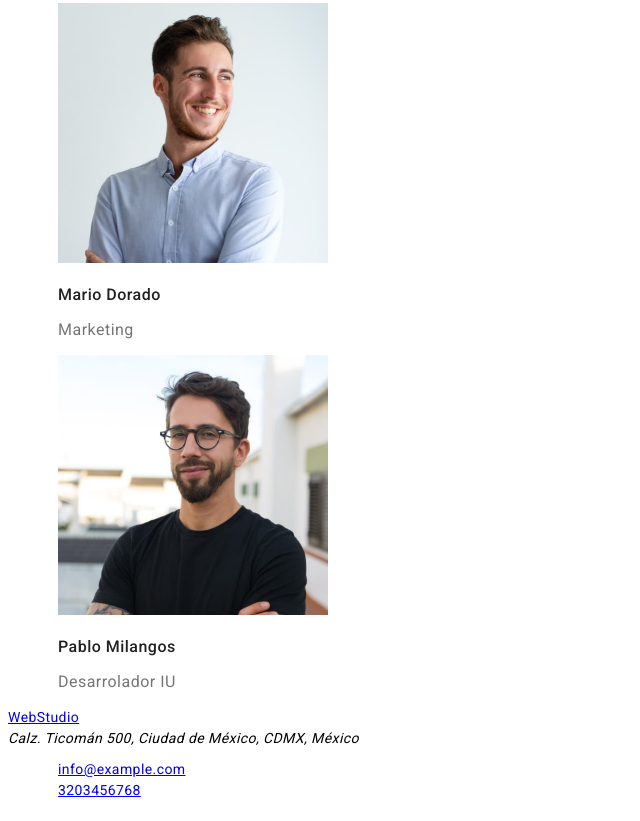
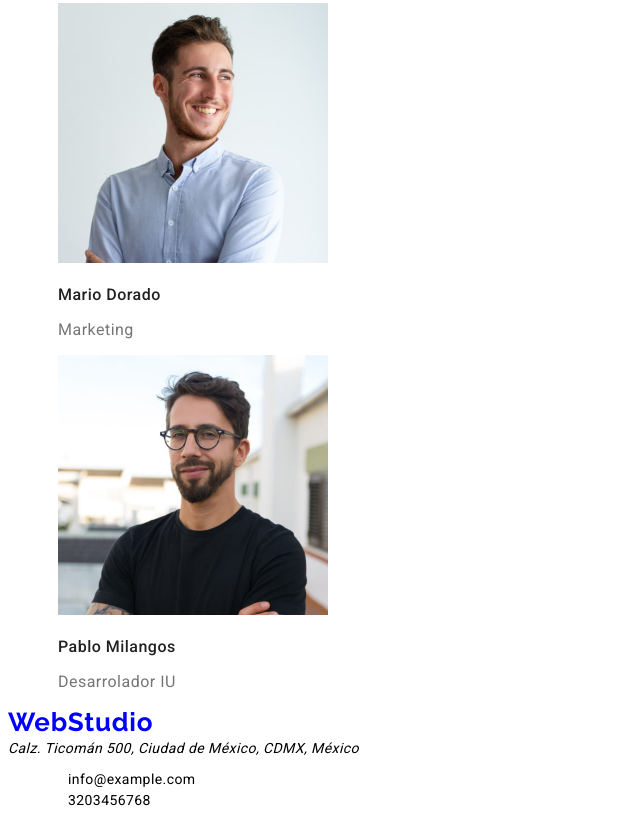
Before and after one commit to jhmorenof/goit-markup-hw-02, a plain HTML site: page index.html in a window 1280 px wide. Shown: the part 2710-3531 px from the top of the page, without its empty margins (0-640 px from the left). Drawn offline with Linux system fonts and the light colour scheme.

Commit message:
actualizando correcciones

```diff
--- a/index.html
+++ b/index.html
@@ -108,12 +108,12 @@
 </main>
 <footer>
 
-    <a href="WebStudio">WebStudio</a>
+    <a class="link logo" href="WebStudio">WebStudio</a>
 
     <address> Calz. Ticomán 500, Ciudad de México, CDMX, México</address>
     <ul class="menu">
-        <li><a href="malito:info@example.com">info@example.com</a></li>
-        <li><a href="tel:57+3203456768">3203456768</a> </li>
+        <li><a class="menu" href="malito:info@example.com">info@example.com</a></li>
+        <li><a class="menu" href="tel:57+3203456768">3203456768</a> </li>
     </ul>
 </footer>
 </body>
```
